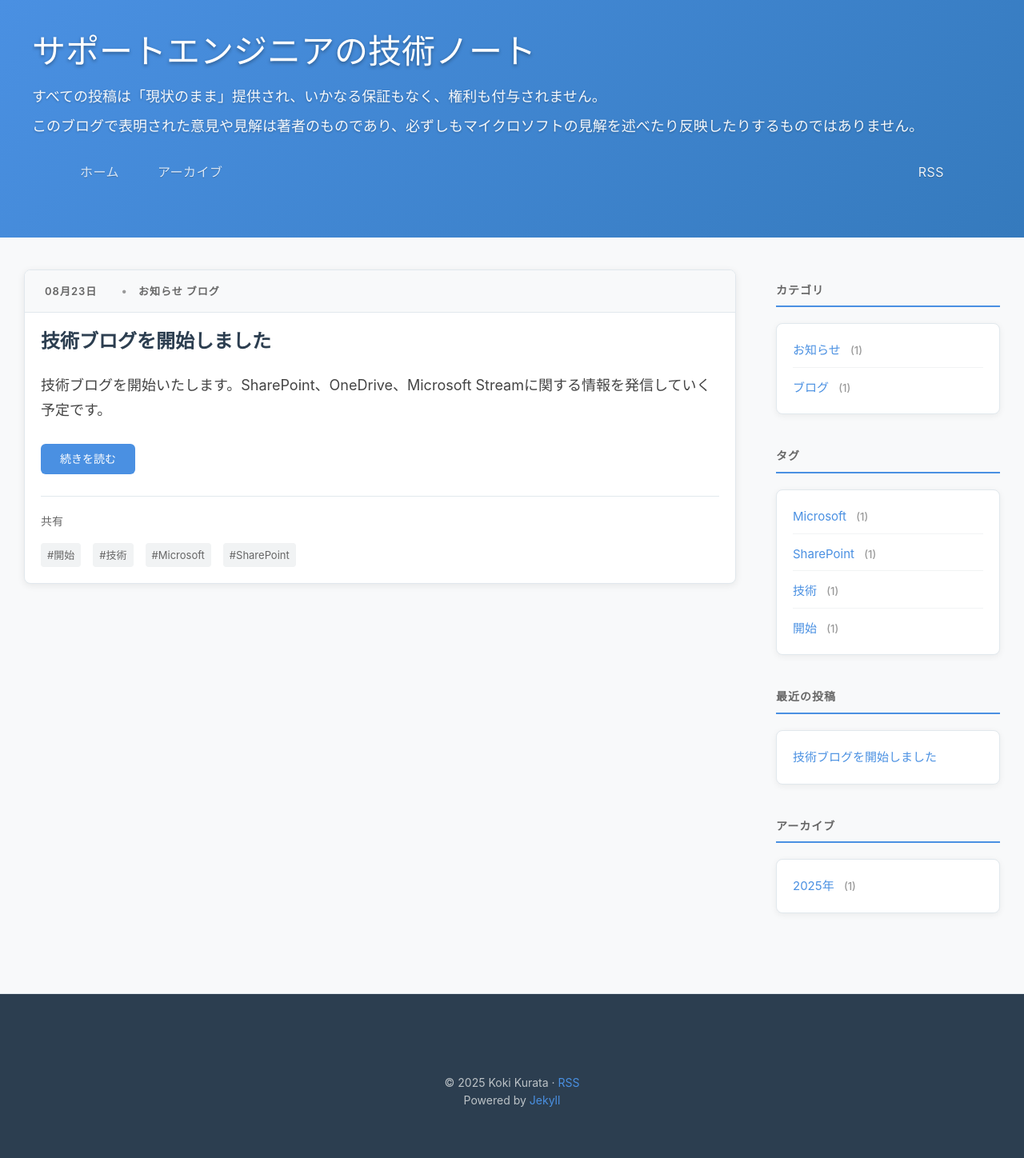
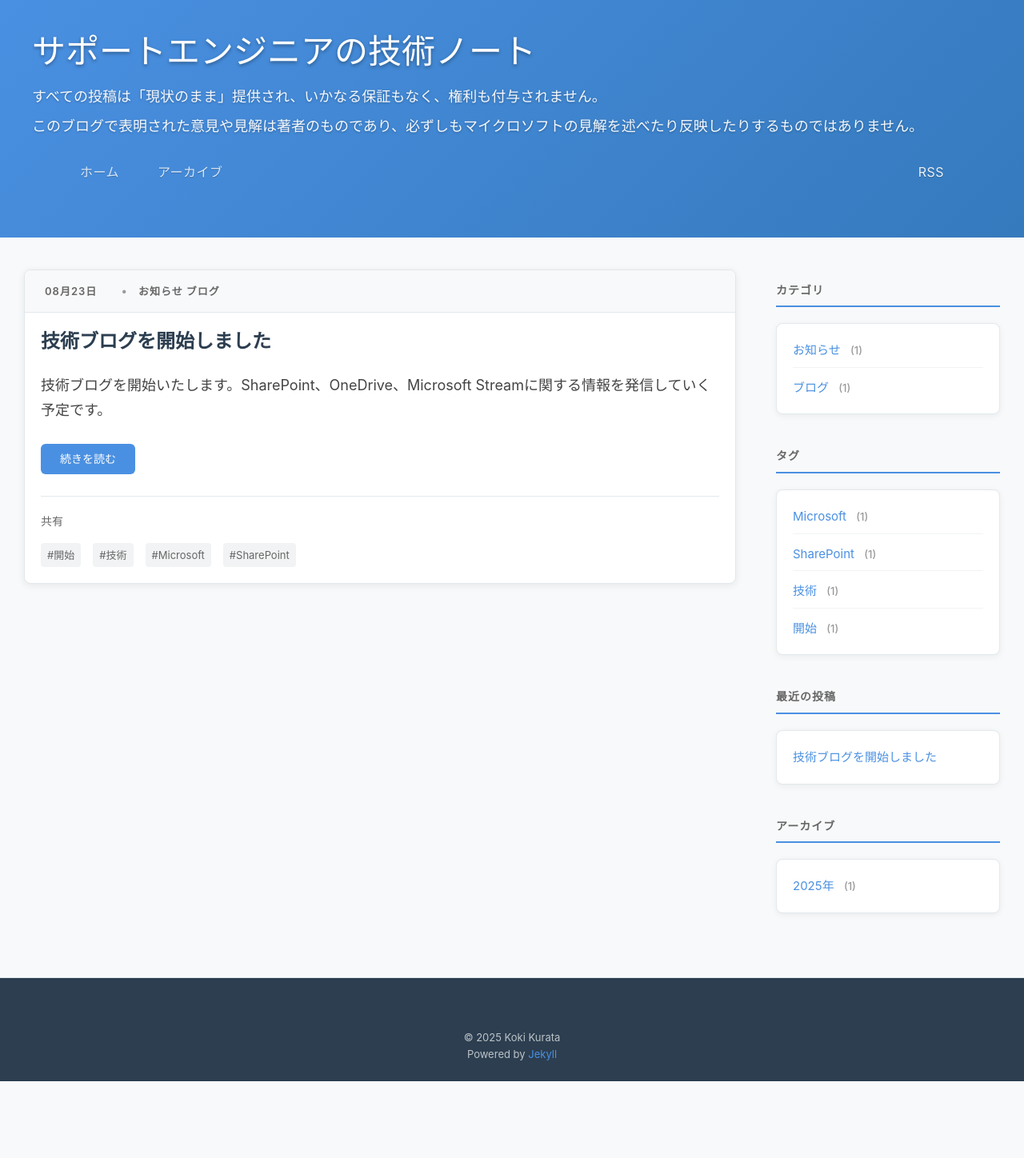
Before and after one commit to kokurata/kokurata-blog, a Jekyll site: the page built from docs/index.html, in a window 1280 px wide. Shown: the whole page at 80% size. Built offline with Jekyll 4.4.1, drawn with Linux system fonts in a browser that asks for light colours; the list of posts is cut into pages by our own code; after the commit the page ends 1352 px from its top, so only the background shows below that.

Commit message:
chore(footer): remove RSS link and reduce footer height to two compact lines

```diff
--- a/docs/_layouts/default.html
+++ b/docs/_layouts/default.html
@@ -54,7 +54,7 @@
       <footer id="footer">
         <div class="outer">
           <div id="footer-info" class="inner">
-            &copy; {{ 'now' | date: "%Y" }} Koki Kurata · <a href="{{ '/feed.xml' | relative_url }}">RSS</a><br>
+            &copy; {{ 'now' | date: "%Y" }} Koki Kurata<br>
             Powered by <a href="https://jekyllrb.com/" target="_blank">Jekyll</a>
           </div>
         </div>
--- a/docs/assets/styles.css
+++ b/docs/assets/styles.css
@@ -473,10 +473,10 @@ body {
 /* フッター */
 #footer {
   background: #2c3e50;
-  padding: 60px 0;
+  padding: 24px 0; /* compact height */
   border-top: 1px solid #e1e8ed;
   color: #bdc3c7;
-  margin-top: 60px;
+  margin-top: 40px;
 }
 
 #footer a {
@@ -489,8 +489,8 @@ body {
 }
 
 #footer-info {
-  line-height: 1.6em;
-  font-size: 14px;
+  line-height: 1.6;
+  font-size: 13px;
   text-align: center;
 }
 
```
